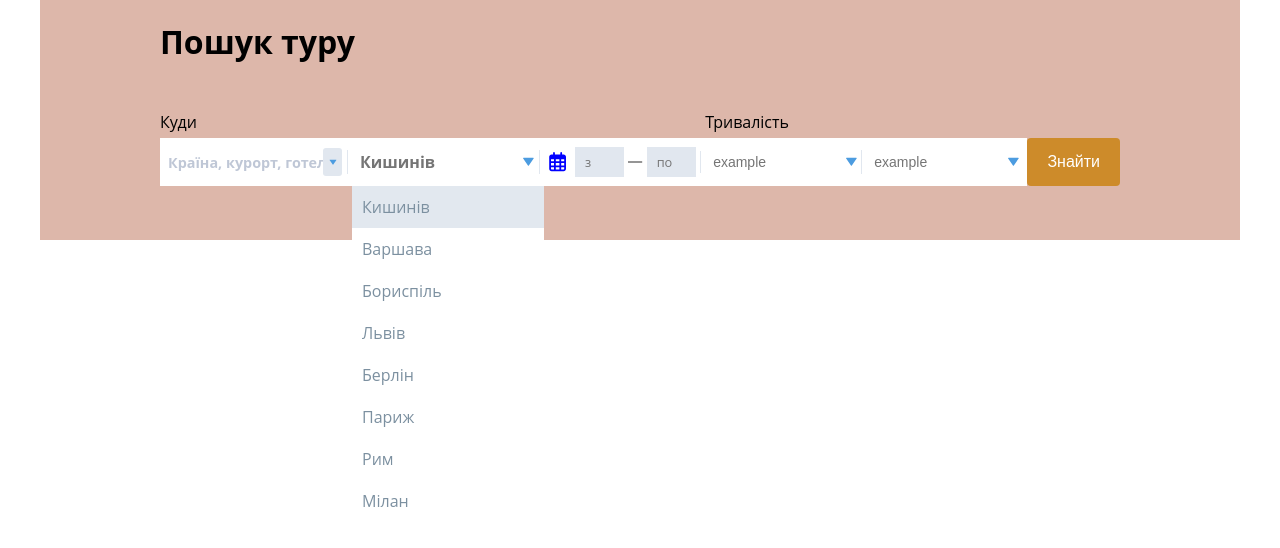
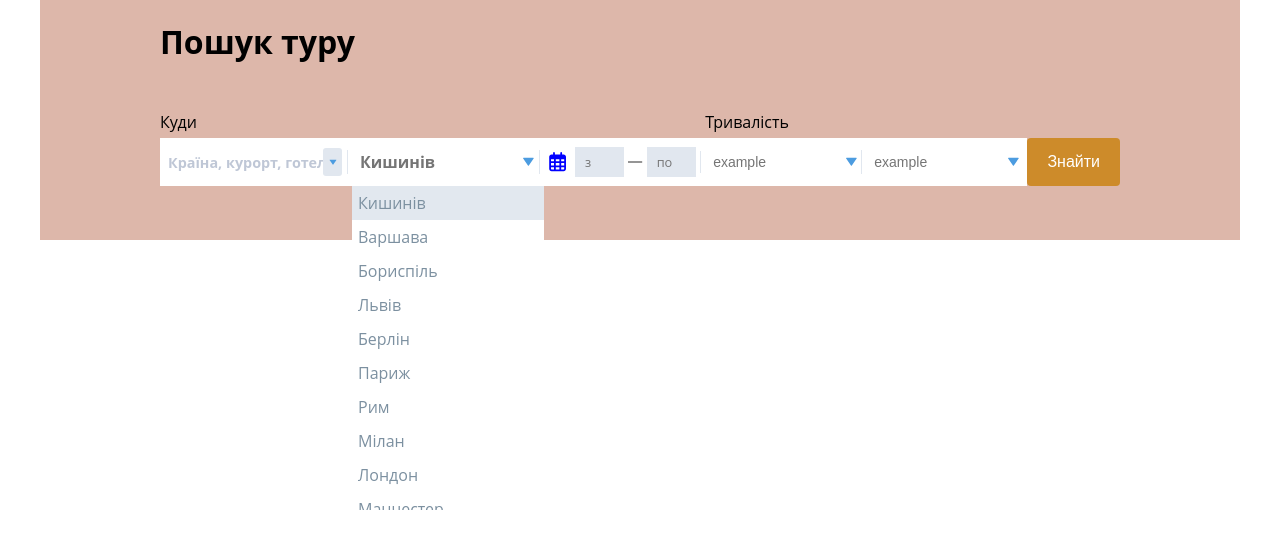
Before and after one commit to InnaTymoshenko/multiselect_form, a React (Create React App) app: page / in a window 1280 px wide. Both pictures are taken after a click on the icon 506 px from the left and 161 px from the top of the page. Shown: the top 548 px of the page. Built offline with nearby package versions, Linux system fonts and the light colour scheme.

Commit message:
fixed styles

```diff
--- a/src/components/airSelect/AirFiltered.jsx
+++ b/src/components/airSelect/AirFiltered.jsx
@@ -13,7 +13,7 @@ const AirFiltered = ({ filteredAir, selectedAir, chooseAir, isLoading }) => {
 		<div className={styles.listCountry}>
 			<ul style={{ listStyle: 'none', paddingLeft: 0 }}>
 				{isLoading && <Loader />}
-				{airports &&
+				{airports.length > 0 &&
 					filteredAir.map(air => {
 						const isDisabled =
 							!localStorage.getItem('selectedResort') || !JSON.parse(localStorage.getItem('selectedResort')).country
@@ -22,7 +22,7 @@ const AirFiltered = ({ filteredAir, selectedAir, chooseAir, isLoading }) => {
 								key={`${air.name}-${air.code}`}
 								style={{
 									backgroundColor: selectedAir === air.id ? '#E2E8EF' : hoveredItem === air.id ? '#F5F5F5' : '',
-									padding: '10px',
+									padding: '6px',
 									cursor: isDisabled ? 'none' : 'pointer'
 								}}
 								onMouseEnter={() => handleMouseEnter(air.id)}
```
